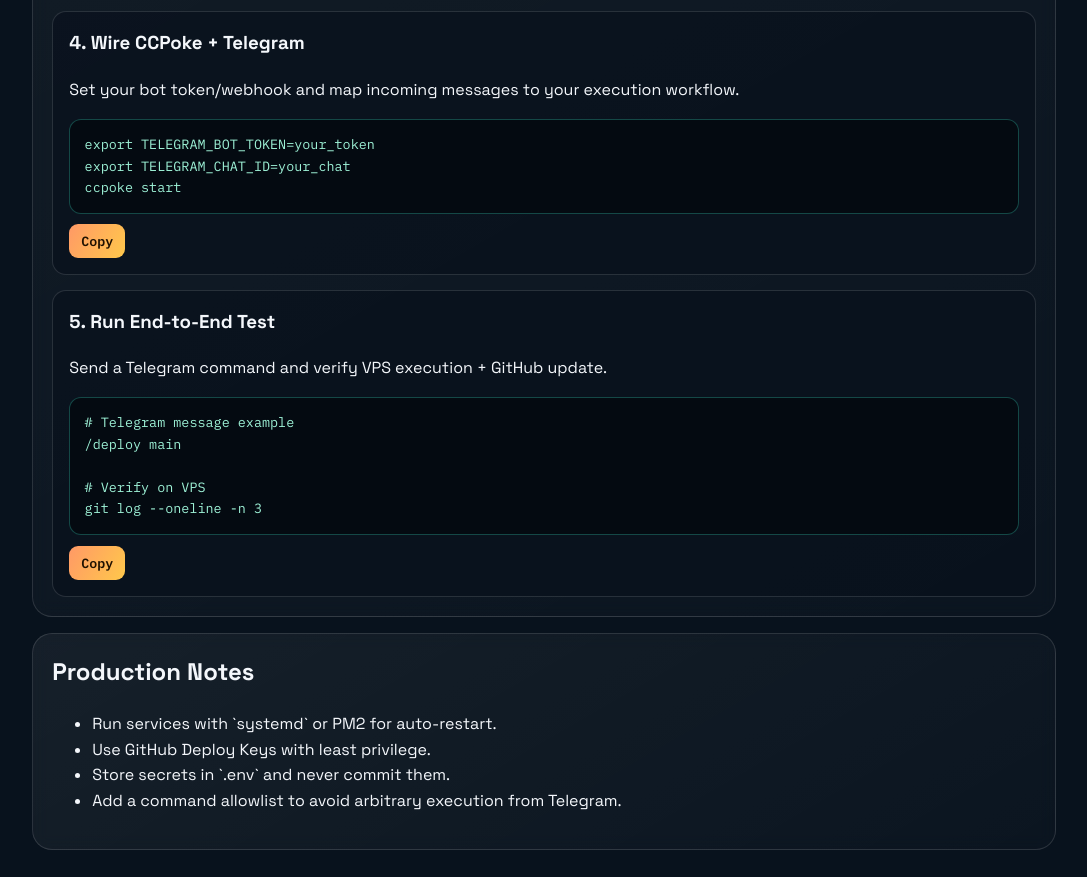
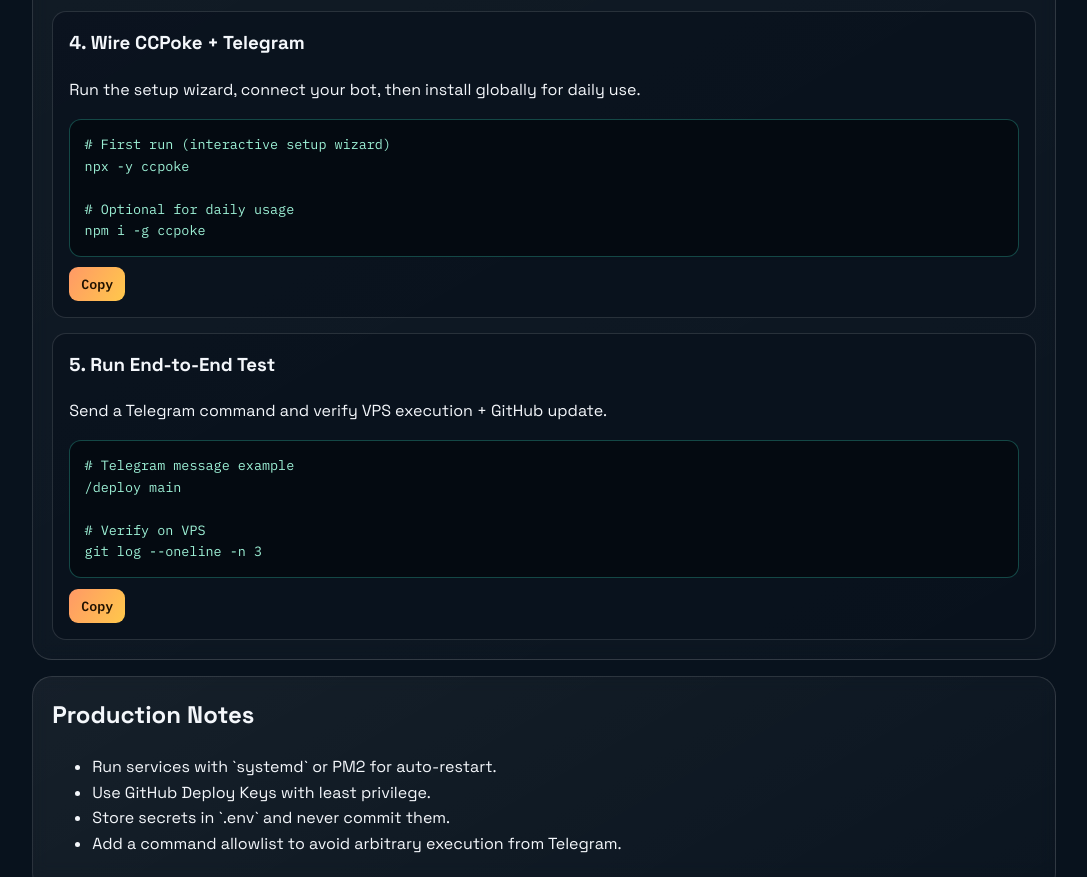
Before and after one commit to khanhn87/vibe-coding-everywhere, a plain HTML site: page index.html in a window 1280 px wide. Shown: the part 1956-2833 px from the top of the page, without its empty margins (96-1183 px from the left). Drawn offline with Linux system fonts and the light colour scheme.

Commit message:
docs: update ccpoke setup command in step 4

```diff
--- a/index.html
+++ b/index.html
@@ -84,10 +84,12 @@
         </li>
         <li>
           <h3>4. Wire CCPoke + Telegram</h3>
-          <p>Set your bot token/webhook and map incoming messages to your execution workflow.</p>
-          <pre><code id="cmd-4">export TELEGRAM_BOT_TOKEN=your_token
-export TELEGRAM_CHAT_ID=your_chat
-ccpoke start</code></pre>
+          <p>Run the setup wizard, connect your bot, then install globally for daily use.</p>
+          <pre><code id="cmd-4"># First run (interactive setup wizard)
+npx -y ccpoke
+
+# Optional for daily usage
+npm i -g ccpoke</code></pre>
           <button data-copy="cmd-4">Copy</button>
         </li>
         <li>
```
